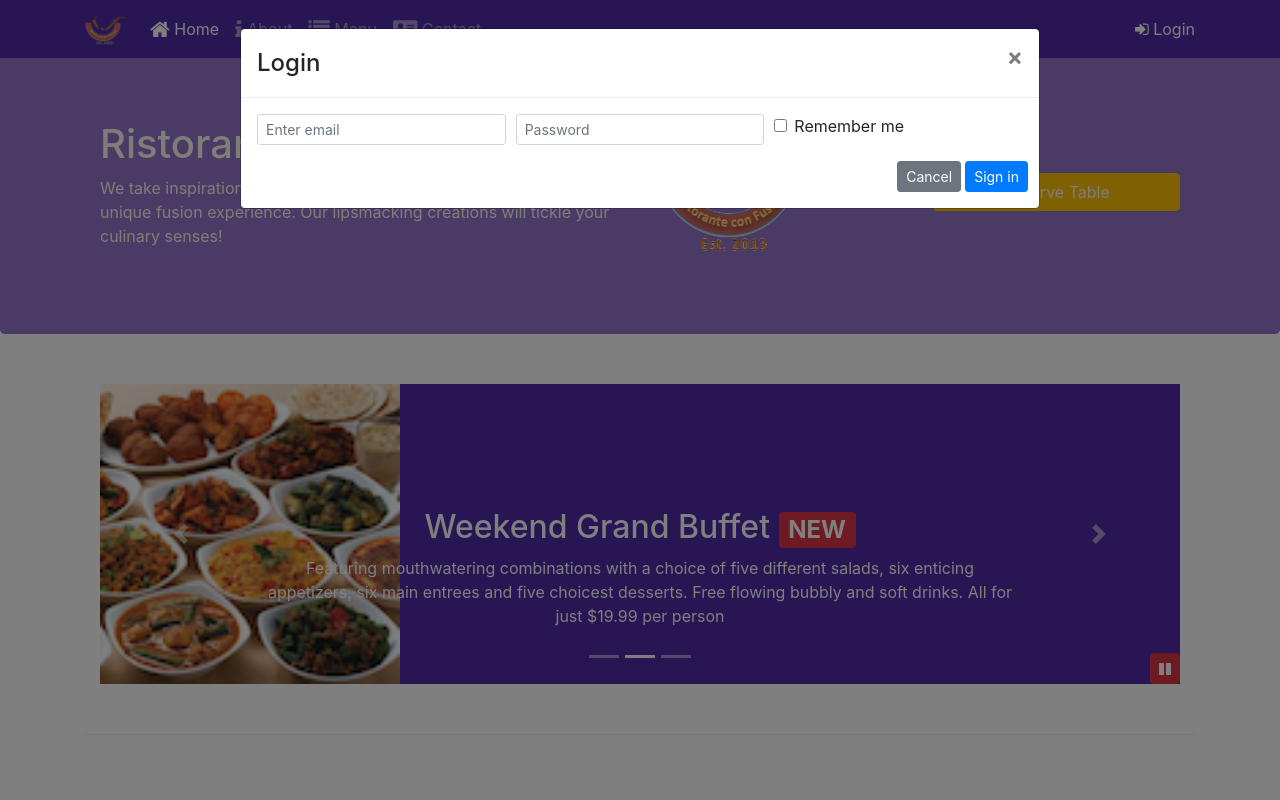
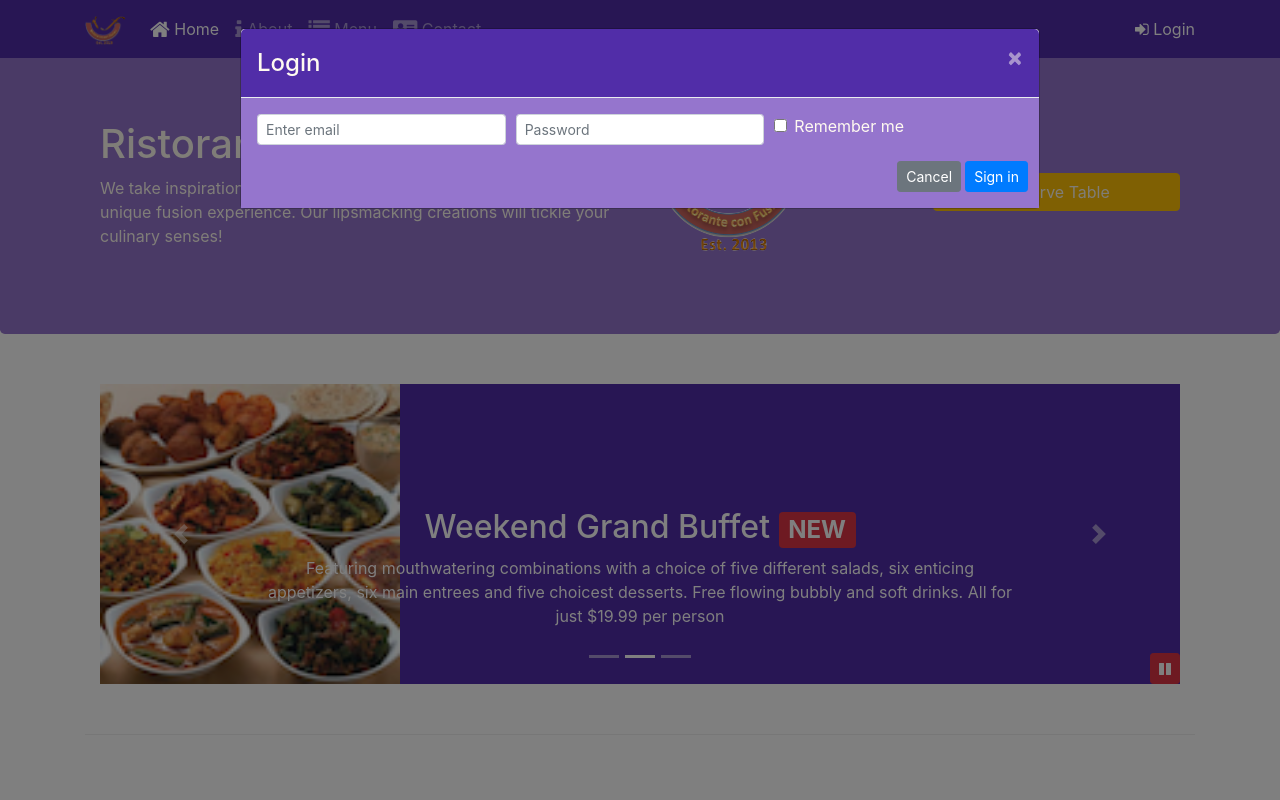
Before and after one commit to Abhiroopmokshagna/conFusion, a website: page index.html in a window 1280 px wide. Both pictures are taken after a click on the link "Login". Shown: the top 800 px of the page. Drawn offline with nearby package versions, Linux system fonts and the light colour scheme.

Commit message:
Assignment 4

```diff
--- a/css/styles.scss
+++ b/css/styles.scss
@@ -73,3 +73,18 @@ body{
     position: absolute;
     bottom: 0px;
 }
+
+.modal{
+    .modal-header{
+        color: floralwhite;
+        background: $background-dark;
+    }
+    .modal-body{
+        color: floralwhite;
+        background: $background-light;
+    }
+}
+
+.close{
+    color: floralwhite;
+}
--- a/index.html
+++ b/index.html
@@ -30,7 +30,7 @@
                     <li class = "nav-item"><a class = "nav-link" href = "./contactus.html"><span class ="fa fa-address-card fa-lg"></span> Contact</a></li>
                  </ul>
                  <span class = "navbar-text">
-                     <a data-toggle = "modal" data-target = "#loginModal">
+                     <a id = "loginModalLink">
                          <span class = "fa fa-sign-in"></span> Login
                      </a>
                  </span>
@@ -177,8 +177,7 @@
                                 Reserve Table
                         </div>
                     </a> -->
-                    <a role = "button" class = "btn btn-block btn-warning"
-                    data-toggle="modal" data-target = "#reserveModal">
+                    <a role = "button" class = "btn btn-block btn-warning" id = "reserveModalButton">
                         Reserve Table
                     </a>
                 </div>
@@ -421,6 +420,12 @@
             // $('#carouselPlay').click(function(){
             //     $('#mycarousel').carousel('cycle');
             // });
+            $('#reserveModalButton').click(function(){
+                $('#reserveModal').modal('toggle');
+            });
+            $('#loginModalLink').click(function(){
+                $('#loginModal').modal('toggle');
+            });
         });
     </script>
 </body>
```
Also changed, not shown: css/styles.css.
